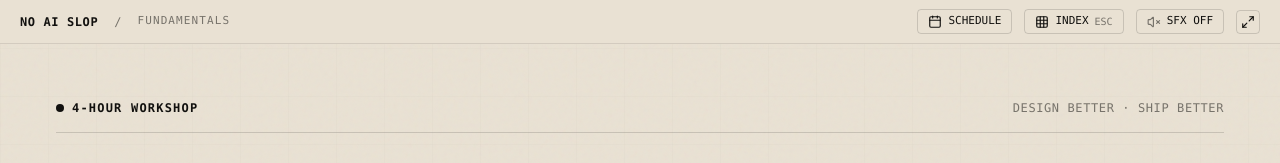
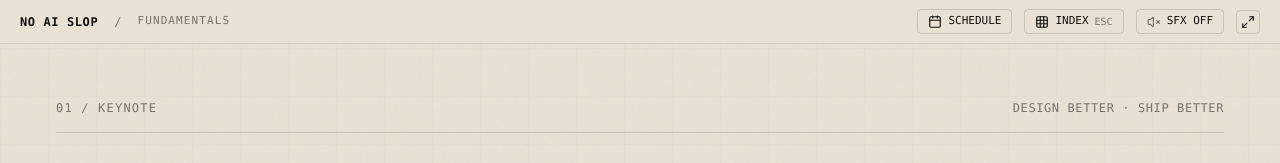
Before and after one commit to darknecrocities/UI-UX-Workshop-CodeGeeks-, a React (Vite) app: page / in a window 1280 px wide. Shown: the top 163 px of the page. Built offline with nearby package versions, Linux system fonts and the light colour scheme.

Commit message:
fix(slide-1): remove 4-Hour Workshop badge from cover header

```diff
--- a/src/slides/Slide01Cover.tsx
+++ b/src/slides/Slide01Cover.tsx
@@ -10,10 +10,9 @@ export const Slide01Cover: React.FC = () => {
     <div className="w-full h-full flex flex-col justify-between p-6 sm:p-12 md:p-14 max-w-7xl mx-auto select-none">
       {/* Top micro metadata */}
       <div className="flex items-center justify-between border-b border-[#11100E]/15 pb-4 font-mono text-xs text-[#77736B]">
-        <div className="flex items-center gap-2">
-          <span className="inline-block w-2 h-2 rounded-full bg-[#11100E]" />
-          <span className="tracking-widest uppercase font-bold text-[#11100E]">4-HOUR WORKSHOP</span>
-        </div>
+        <span className="font-mono text-xs uppercase tracking-widest text-[#77736B]">
+          01 / Keynote
+        </span>
         <span className="tracking-wider">DESIGN BETTER · SHIP BETTER</span>
       </div>
 
```
